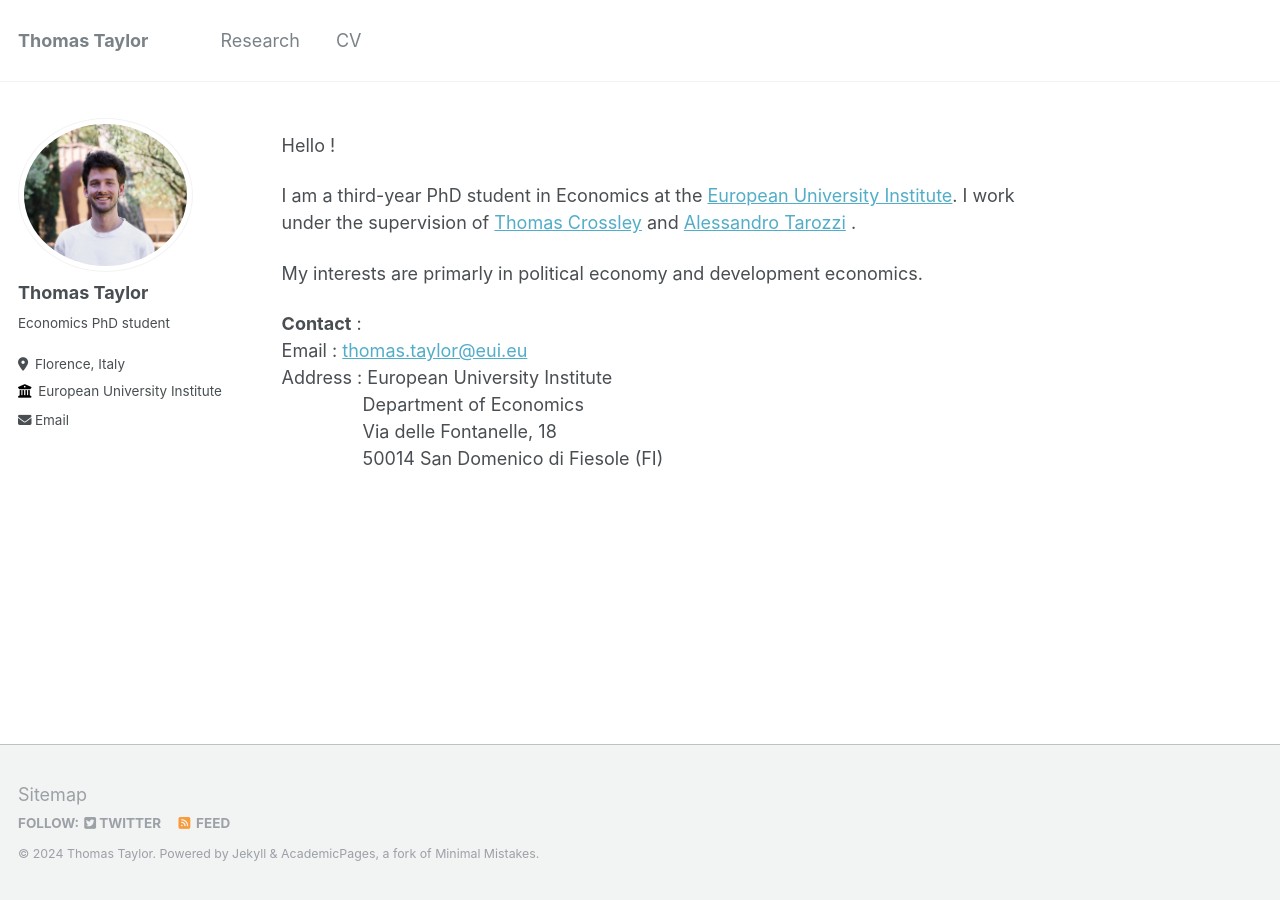
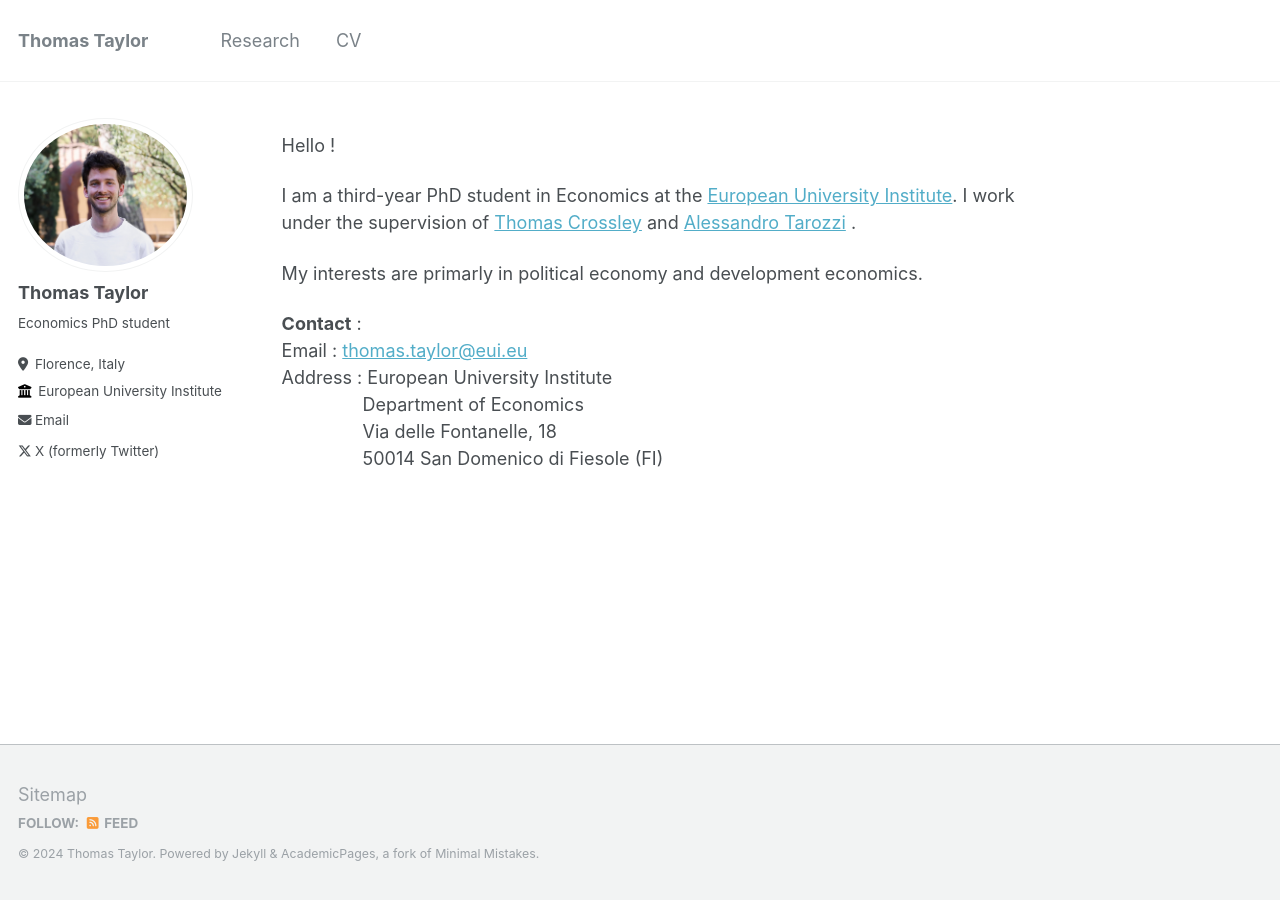
Before and after one commit to thomastaylor-econ/thomastaylor-econ.github.io, a Jekyll site: the page built from _pages/about.md, in a window 1280 px wide. Built offline with Jekyll 4.4.1, drawn with Linux system fonts in a browser that asks for light colours; part of the change alters nothing that is shown.

```diff
--- a/_config.yml
+++ b/_config.yml
@@ -64,7 +64,7 @@ author:
   steam            : # Username
   telegram         : # URL
   tumblr           : # Username
-  twitter          : *twitter  # Replace this with your X / Twitter handle
+  twitter          :  "Th0masTaylor" # Replace this with your X / Twitter handle
   vine             : # Username
   weibo            : # Username
   wikipedia        : # Username
@@ -119,7 +119,7 @@ yandex_site_verification :
 
 # Social Sharing
 twitter:
-  username               : &twitter "Th0masTaylor"
+  username               : &twitter
 facebook:
   username               :
   app_id                 :
```
